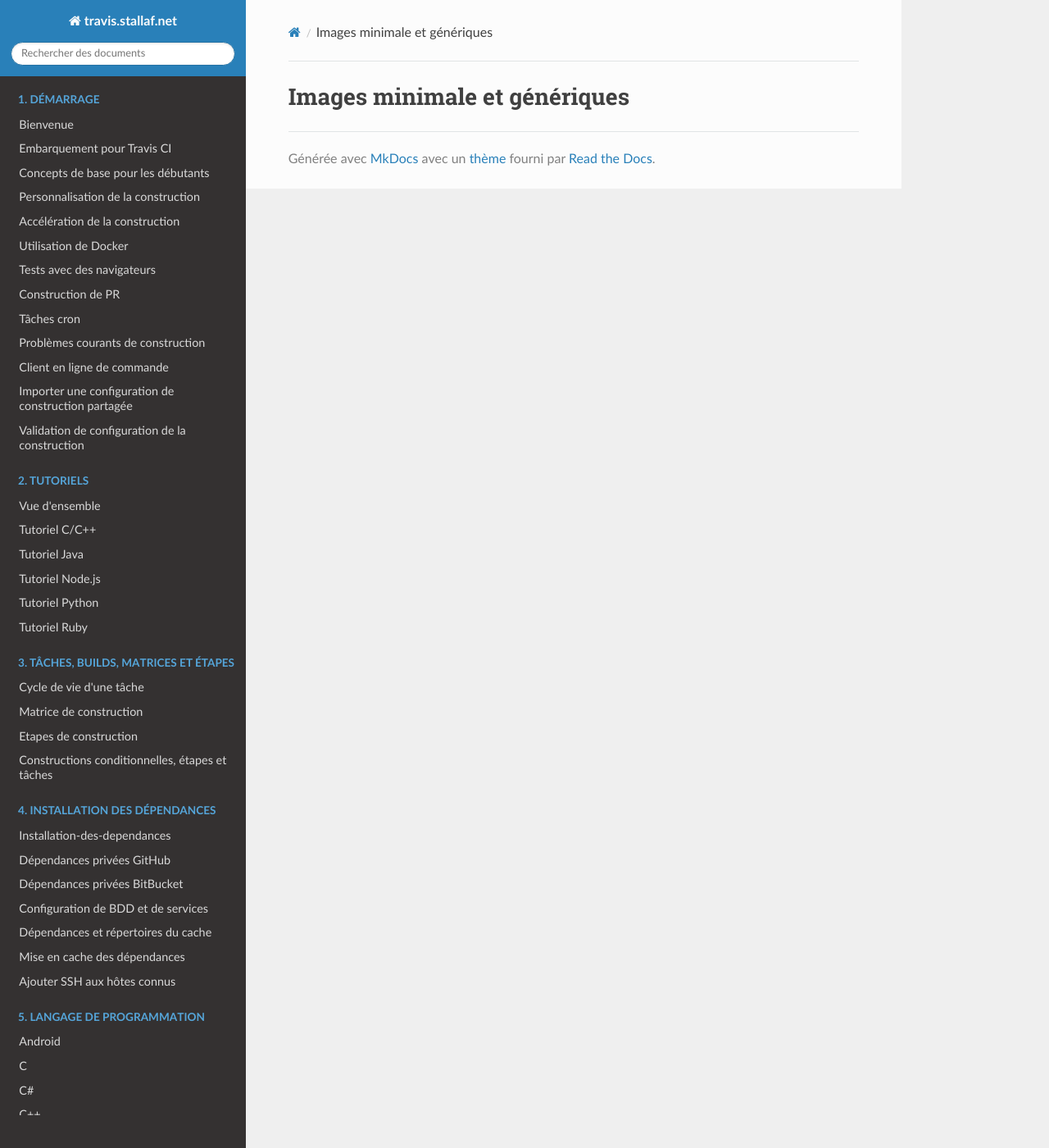
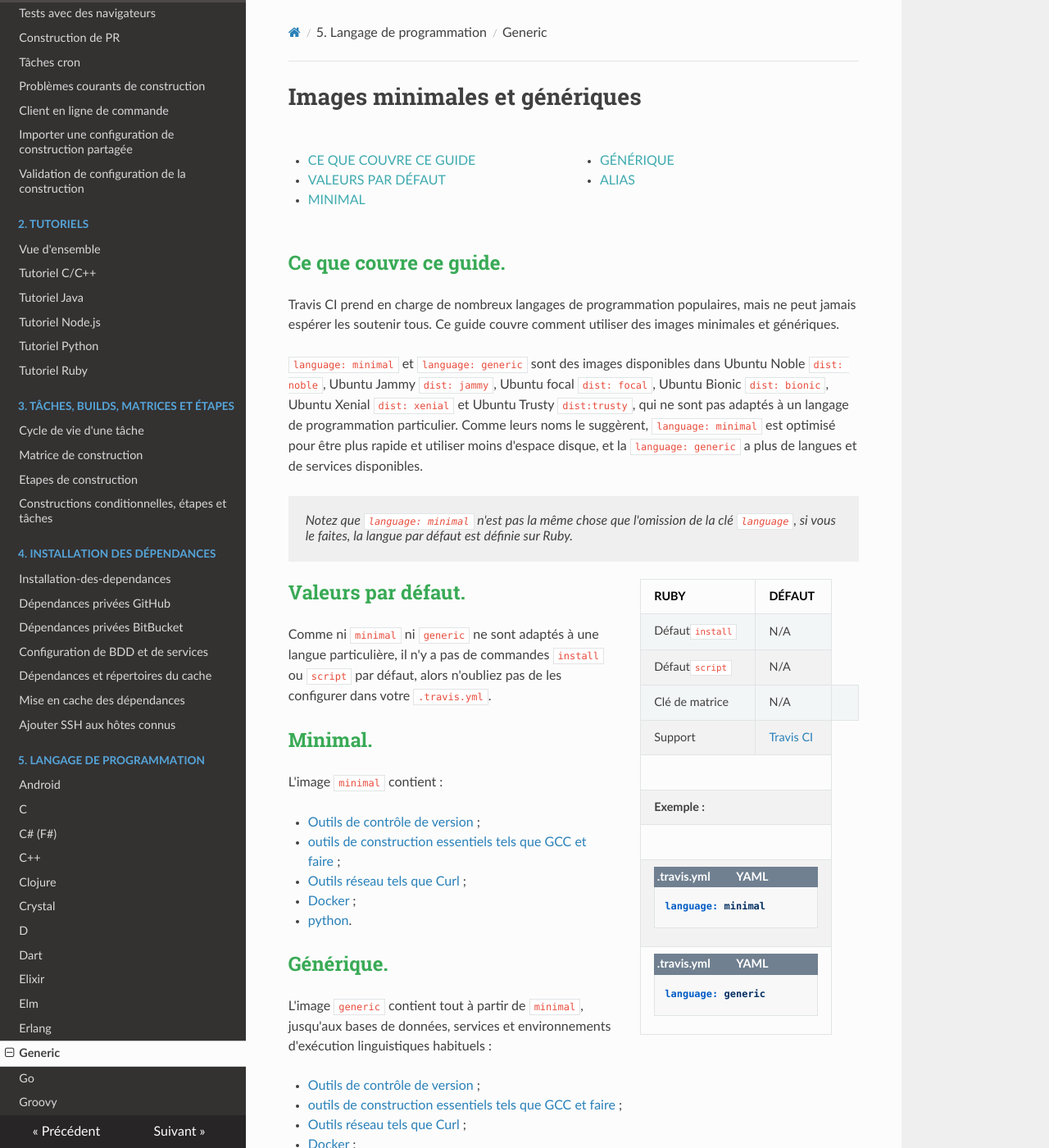
Before and after one commit to stallaf/traduction-en-francais-de-la-documentation-de-TRAVIS-CI, an MkDocs documentation site: the page built from docs/construire-un-projet-minimal.md, in a window 1280 px wide and 1400 px high. Shown: the whole window at 82% size. Built offline with MkDocs 1.6.1, drawn with Linux system fonts in a browser that asks for light colours; nearby versions of some CDN libraries; a script that is not in the unit is left out; some of the changed text lies outside the part shown.

Commit message:
Rédaction fichier construire-un-projet-en-go.md Modification typo construire-un-projet-minimal.md Création fichier environnement-trusty.md Création fichier historique-des-maj-environnement.md Ajout d'une nouvelle ligne au menu de mkdocs.yml

````diff
--- a/docs/construire-un-projet-minimal.md
+++ b/docs/construire-un-projet-minimal.md
@@ -1 +1,113 @@
-# Images minimale et génériques
+# Images minimales et génériques
+
+<p>
+<div class="tdm">
+    <div class="deux-colonnes">
+        <ul>
+            <li><a href="#ce-que-couvre-ce-guide">Ce que couvre ce guide</a></li>
+            <li><a href="#valeurs-par-defaut">Valeurs par défaut</a></li>
+            <li><a href="#minimal">Minimal</a></li>
+            <li><a href="#generique">générique</a></li>
+            <li><a href="#alias">Alias</a></li>
+        </ul>
+    </div>
+</div>
+</p>
+
+<h2 id="ce-que-couvre-ce-guide">Ce que couvre ce guide.
+<a href="#ce-que-couvre-ce-guide" class="ancre-titre after"></a></h2>
+
+Travis CI prend en charge de nombreux langages de programmation populaires, mais ne peut jamais espérer les soutenir tous. Ce guide couvre comment utiliser des images minimales et génériques.
+
+`language: minimal` et `language: generic` sont des images disponibles dans Ubuntu Noble `dist: noble`, Ubuntu Jammy `dist: jammy`, Ubuntu focal `dist: focal`, Ubuntu Bionic `dist: bionic`, Ubuntu Xenial `dist: xenial` et Ubuntu Trusty `dist:trusty`, qui ne sont pas adaptés à un langage de programmation particulier. Comme leurs noms le suggèrent, `language: minimal` est optimisé pour être plus rapide et utiliser moins d'espace disque, et la `language: generic` a plus de langues et de services disponibles.
+
+<div class="notice cadre">
+Notez que <code>language: minimal</code> n'est pas la même chose que l'omission de la clé <code>language</code>, si vous le faites, la langue par défaut est définie sur Ruby.
+</div>
+
+<div class="tableau-accueil">
+    <table class="tableau">
+        <thead>
+             <tr><th>RUBY</th><th>DÉFAUT</th></tr>
+        </thead>
+        <tbody>
+            <tr>
+                <td>Défaut<code>install</code></td>
+                <td>N/A</td>
+            </tr>
+            <tr>
+                <td>Défaut<code>script</code></td>
+                <td>N/A</td>
+            </tr>
+            <tr>
+                <td>Clé de matrice</td>
+                <td>N/A<td>
+            </tr>
+            <tr>
+                <td>Support</td>
+                <td><a href="mailto:support@travis-ci.com?Subject=Minimal image">Travis CI</a></td>
+            </tr>
+        </tbody>
+        <tfoot>
+            <tr><th colspan="2" text-align="left">&nbsp;</th></tr>
+            <tr><th colspan="2" text-align="left">Exemple :</th></tr>
+            <tr><th colspan="2" text-align="left">&nbsp;</th></tr>
+            <tr><th colspan="2">
+            <div class="titre-code">
+                <div class="item gauche">&nbsp;.travis.yml</div><div class="item droit">YAML</div>
+            </div>
+```yml
+language: minimal
+```
+            </th></tr>
+                        <tr><th colspan="2">
+            <div class="titre-code">
+                <div class="item gauche">&nbsp;.travis.yml</div><div class="item droit">YAML</div>
+            </div>
+```yml
+language: generic
+```
+            </th></tr>
+        </tfoot>
+    </table>
+</div>
+
+<h2 id="valeurs-par-defaut">Valeurs par défaut.
+<a href="#valeurs-par-defaut" class="ancre-titre after"></a></h2>
+
+Comme ni `minimal` ni `generic` ne sont adaptés à une langue particulière, il n'y a pas de commandes `install` ou `script` par défaut, alors n'oubliez pas de les configurer dans votre `.travis.yml`.
+
+<h2 id="minimal">Minimal.
+<a href="#minimal" class="ancre-titre after"></a></h2>
+
+L'image `minimal` contient :
+
+* [Outils de contrôle de version](./environnement-trusty.md#controle-de-version) ;
+* [outils de construction essentiels tels que GCC et faire](./environnement-trusty.md#Compilateurs et chaîne d'outils de compilation) ;
+* [Outils réseau tels que Curl](./environnement-trusty.md#outils-reseaux) ;
+* [Docker](./environnement-trusty.md#docker) ;
+* [python](./environnement-trusty.md#image-python).
+
+<h2 id="generique">Générique.
+<a href="#generique" class="ancre-titre after"></a></h2>
+
+L'image `generic` contient tout à partir de `minimal`, jusqu'aux bases de données, services et environnements d'exécution linguistiques habituels :
+
+* [Outils de contrôle de version](./environnement-trusty.md#controle-de-version) ;
+* [outils de construction essentiels tels que GCC et faire](./environnement-trusty.md#Compilateurs et chaîne d'outils de compilation) ;
+* [Outils réseau tels que Curl](./environnement-trusty.md#outils-reseaux) ;
+* [Docker](./environnement-trusty.md#docker) ;
+* [bases de données et services](./environnement-trusty.md#bdd-et-services) ;
+* [go](./environnement-trusty.md#images-go) ;
+ * [jvm](./environnement-trusty.md#jm-clojure) ;
+ * [node_js](./environnement-trusty.md#javascript) ;
+* [php](./environnement-trusty.md#images-php) ;
+* [rubis](./environnement-trusty.md#images-ruby).
+
+Pour plus de détails sur le contenu de l'image, consultez la [mise à jour de l'environnement de construction](./historique-des-maj-environnement.md).
+
+<h2 id="alias">Alias.
+<a href="#alias" class="ancre-titre after"></a></h2>
+
+Définir la clé `language` sur `bash`, `sh` ou `shell` équivaut à définir `language: minimal`.
+<hr class="invisible">
--- a/mkdocs.yml
+++ b/mkdocs.yml
@@ -63,7 +63,7 @@ nav:
   - 5. Langage de programmation:
     - Android: construire-un-projet-android.md
     - C: construire-un-projet-en-c.md
-    - C#: construire-un-projet-en-c#.md
+    - C# (F#): construire-un-projet-en-c#.md
     - C++: construire-un-projet-en-c++.md
     - Clojure: construire-un-projet-clojure.md
     - Crystal: construire-un-projet-crystal.md
@@ -72,7 +72,9 @@ nav:
     - Elixir: construire-un-projet-elixir.md
     - Elm: construire-un-projet-elm.md
     - Erlang: construire-un-projet-erlang.md
-    - F#: construire-un-projet-en-c#.md
+    - Generic: construire-un-projet-minimal.md
+    - Go: construire-un-projet-en-go.md
+    - Groovy: construire-un-projet-groovy.md
 
 
 not_in_nav: |
````
Also changed, not shown: docs/construire-un-projet-en-go.md (added, +268 -0 lines), docs/environnement-trusty.md (added, +1 -0 lines), docs/historique-des-maj-environnement.md (added, +1 -0 lines).
